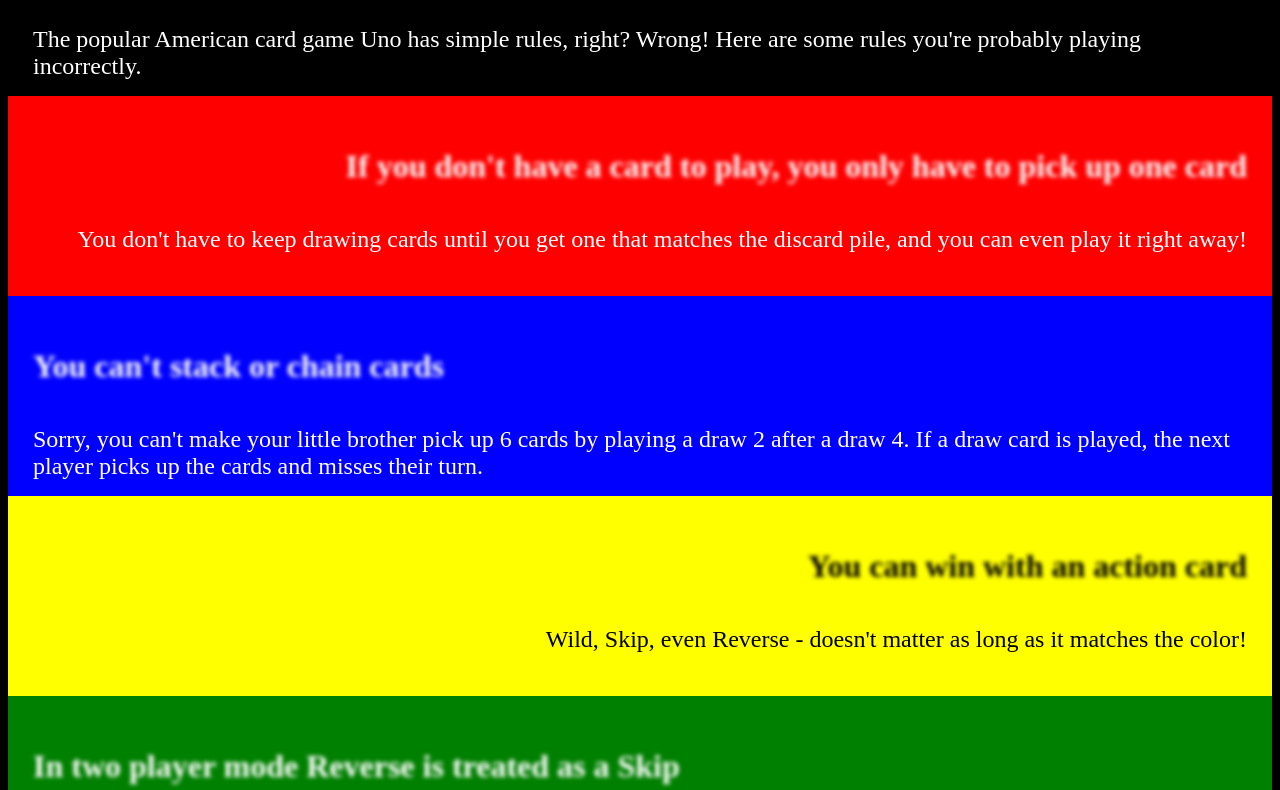
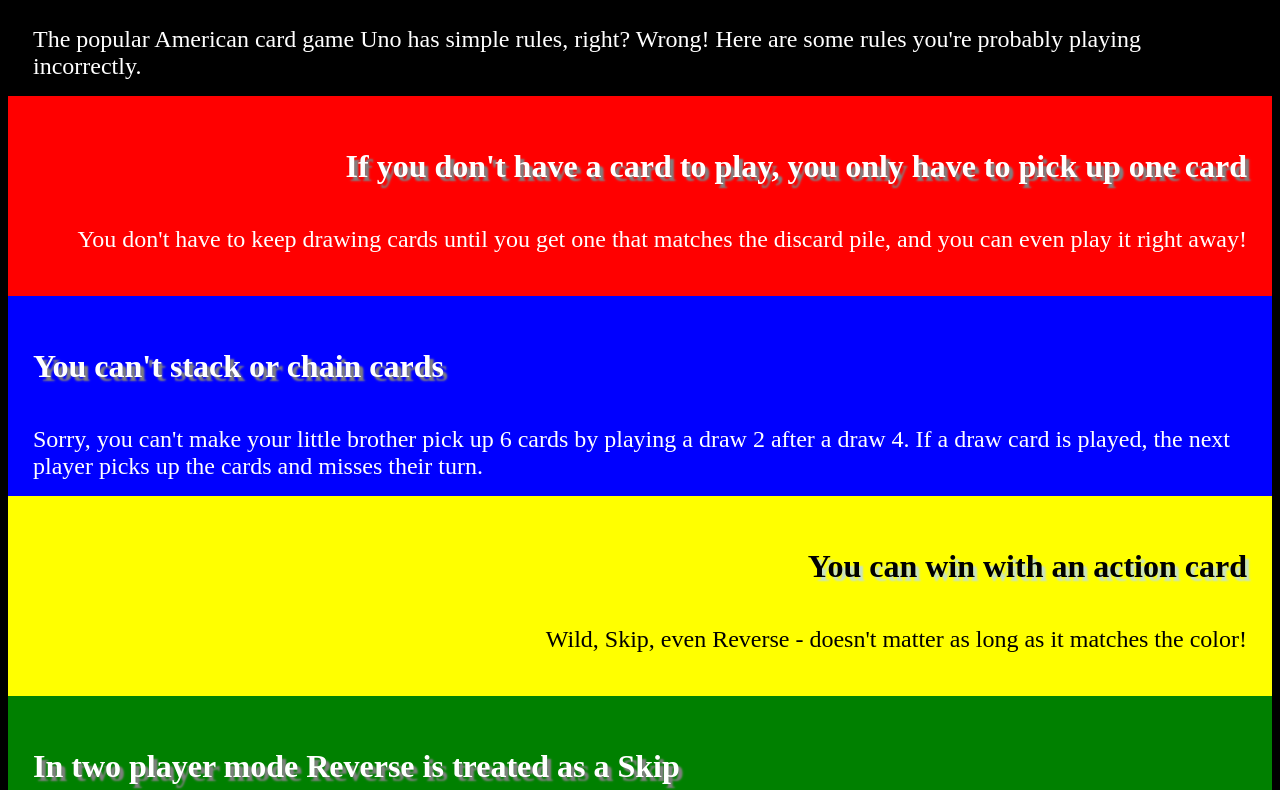
Before and after one commit to nana-beep/homework2-2021, a plain HTML site: page index.html in a window 1280 px wide. Shown: the part 726-1516 px from the top of the page. Drawn offline with Linux system fonts and the light colour scheme.

Commit message:
changed parameters

```diff
--- a/css/style.css
+++ b/css/style.css
@@ -12,10 +12,8 @@
 
 h2{
     font-size: 32px;
-    text-shadow: #808080;
-    vertical-align: 4px;
-    text-align: 4px;
-    filter: blur(2px);
+    text-shadow: #808080 4px 4px 2px;
+
 }
 
 p{
@@ -57,10 +55,7 @@
 
 #yellow h2{
     color: #000000;
-    text-shadow: #c7e2c7;
-    vertical-align: 4px;
-    text-align: 4px;
-    filter: blur(2px);
+    text-shadow: #c7e2c7 4px 4px 2px;
 }
 
 #yellow p{
```
